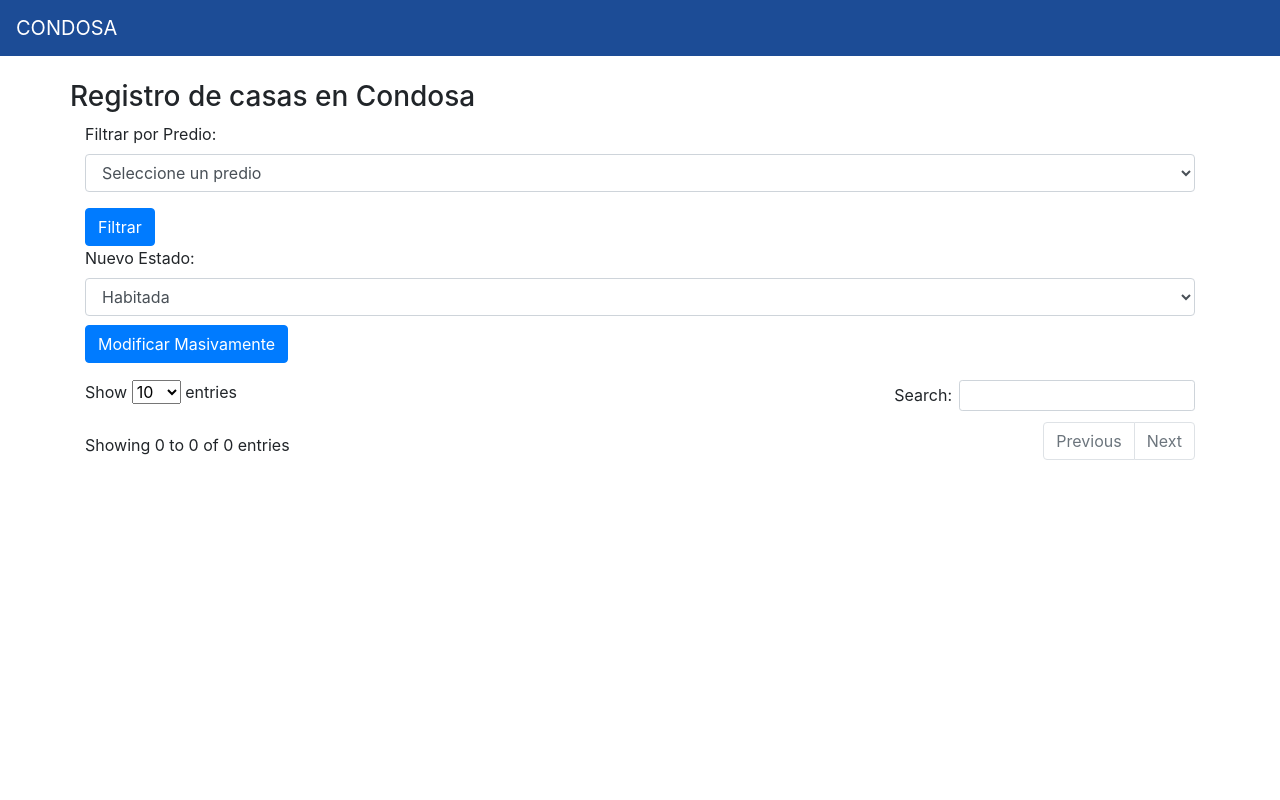
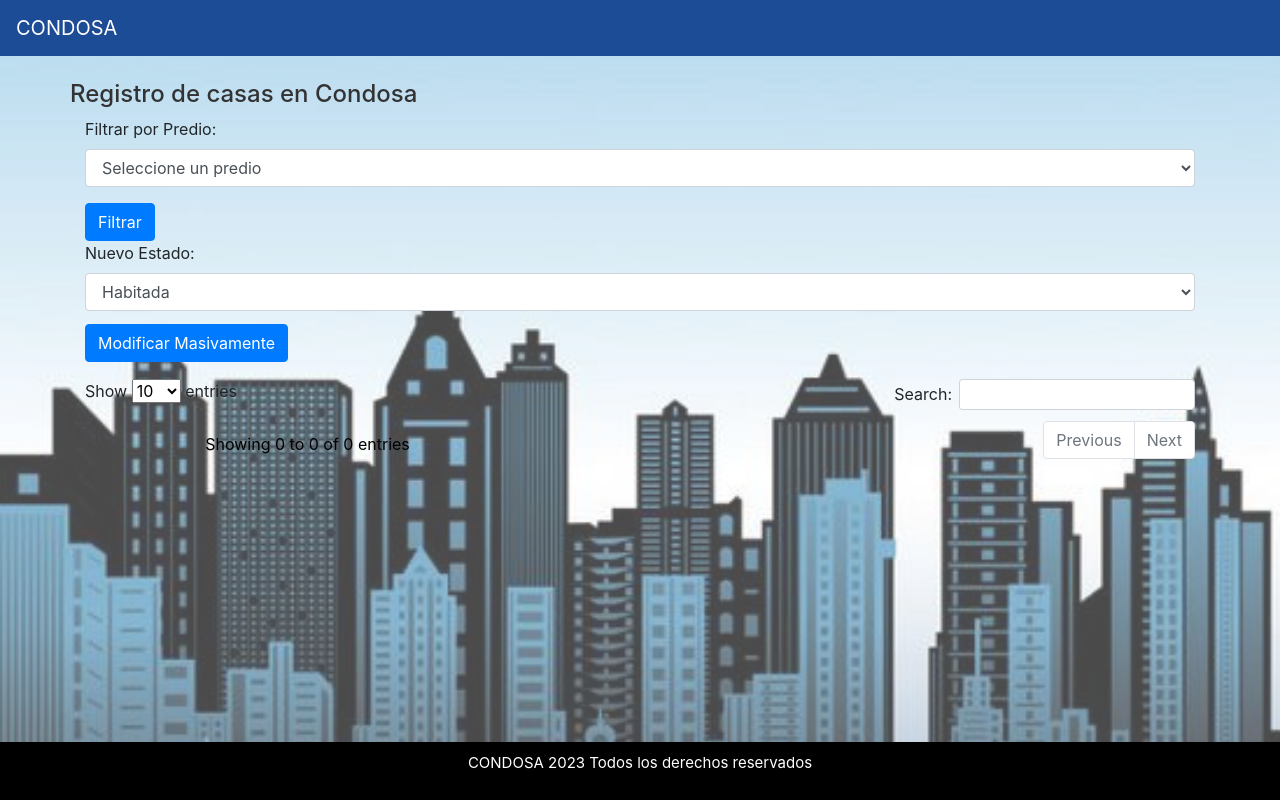
Before and after one commit to Rodri123zxc/Condosa_actualizado, a Flask app: page / in a window 1280 px wide. Run offline with Flask 3, Linux system fonts and the light colour scheme; parts of the project's set-up code (start-up, migrations or seed data) failed here and were passed over; some libraries are stand-ins or nearby versions.

Commit message:
Descripción del commit

```diff
--- a/static/css/styles.css
+++ b/static/css/styles.css
@@ -28,26 +28,46 @@
     margin-bottom: 20px;
 }
 
-#filtro_predio {
-    /* Estilos personalizados para el select de filtrado */
+.navbar-custom {
+    background-color: #1C4C96;
 }
 
-/* Estilos para la tabla */
-table {
-    width: 100%;
+table.dataTable thead .table-header {
+    background-color: #1C4C96;
+    color: #fff;
 }
 
-/* Estilos para las celdas de estado */
-.estado-celda {
-    /* Estilos personalizados para las celdas de estado */
+/* Estilos personalizados */
+.footer {
+    position: fixed;
+    bottom: 0;
+    left: 0;
+    width: 100%;
+    background-color: #000;
+    color: #fff;
+    padding: 10px;
+    text-align: center;
+    font-size: 15px;
 }
 
-/* Estilos para las acciones en la columna de estado */
-.estado-columna span {
-    /* Estilos personalizados para los íconos de acciones */
+.numero-fila {
+   font-weight: normal;
+}
+body {
+    background-image: url('../img/Imgen3.png');
+    background-repeat: no-repeat;
+    background-size: cover;
 }
 
-/* Estilos para los botones de acciones */
-.estado-columna span img {
-    /* Estilos personalizados para los íconos de acciones */
+
+.table-with-bg {
+    background-color: #fff; /* Color de fondo */
+
+  }
+
+  .dataTables_info {
+    text-align: center;
+    color: #000000;
+    padding: 40px;
+    margin-bottom: 50px;
 }
--- a/static/js/script.js
+++ b/static/js/script.js
@@ -32,7 +32,7 @@
 
 function guardarEstado(disqueteImage) {
   var trElement = $(disqueteImage).closest('tr');
-  var casaId = trElement.find('td:nth-child(2)').text().trim();
+  var casaId = trElement.find('td:nth-child(1)').text().trim();
   var nuevoEstado = trElement.find('.estado-celda select').val();
 
   trElement.find('.estado-celda').text(nuevoEstado);
--- a/templates/index.html
+++ b/templates/index.html
@@ -5,6 +5,8 @@
     <title>CONDOSA</title>
     <link href="https://maxcdn.bootstrapcdn.com/bootstrap/4.0.0/css/bootstrap.min.css" rel="stylesheet">
     <link href="https://cdn.datatables.net/1.10.25/css/dataTables.bootstrap4.min.css" rel="stylesheet">
+    <link rel="stylesheet" href="{{ url_for('static', filename='css/styles.css') }}">
+
 
     <style>
         .navbar-custom {
@@ -53,12 +55,12 @@
 
                 </form>
                 <br>
-                <button id="modificacion-masiva" class="btn btn-primary"  style="margin-top: -50px;">Modificar Masivamente</button>
-                <table id="example" class="table table-striped table-bordered" style="width:100%" hidden>
+                <button id="modificacion-masiva" class="btn btn-primary" style="margin-top: -50px;">Modificar Masivamente</button>
+                <table id="example" class="table table-striped table-bordered table-with-bg" style="width:100%" hidden>
                     <thead>
                         <tr>
+                            <th style="display: none;">Id casa</th>
                             <th></th>
-                            <th hidden>Id casa</th>
                             <th>#</th>
                             <th>Número de la casa</th>
                             <th>Piso</th>
@@ -72,14 +74,11 @@
                         </tr>
                     </thead>
                     <tbody>
-                        {% set contador = 0 %}
                         {% for dato in datos %}
-                        {% if loop.first %}{% set contador = 0 %}{% endif %}
-                        {% set contador = contador + 1 %}
                         <tr>
+                            <td style="display: none;">{{ dato.id_casa }}</td>
                             <td><input type="checkbox" class="seleccionar-casa" data-id="{{ dato.id_casa }}"></td>
-                            <td hidden>{{ dato.id_casa }}</td>
-                            <td></td>
+                            <th class="numero-fila">#</th>
                             <td>{{ dato.numero }}</td>
                             <td>{{ dato.piso }}</td>
                             <td>{{ dato.area }}</td>
@@ -102,14 +101,34 @@
                         {% endfor %}
                     </tbody>
                 </table>
+
             </div>
         </div>
         {% endblock %}
+    </div>
+
+    <div class="footer">
+        <p>CONDOSA 2023 Todos los derechos reservados</p>
     </div>
 
     <script src="https://code.jquery.com/jquery-3.6.0.min.js"></script>
     <script src="https://cdn.datatables.net/1.10.25/js/jquery.dataTables.min.js"></script>
     <script src="https://cdn.datatables.net/1.10.25/js/dataTables.bootstrap4.min.js"></script>
     <script src="{{ url_for('static', filename='js/script.js') }}"></script>
+
+
+    <script>
+        $(document).ready(function() {
+            // Obtener todas las filas de la tabla
+            var filas = $('#example tbody tr');
+
+            // Recorrer cada fila y asignar el número de fila
+            filas.each(function(index) {
+                $(this).find('.numero-fila').text(index + 1);
+            });
+        });
+    </script>
+
+
 </body>
 </html>
```
Also changed, not shown: static/img/Imgen.jpg (added), static/img/Imgen2.png (added), static/img/Imgen3.png (added).
